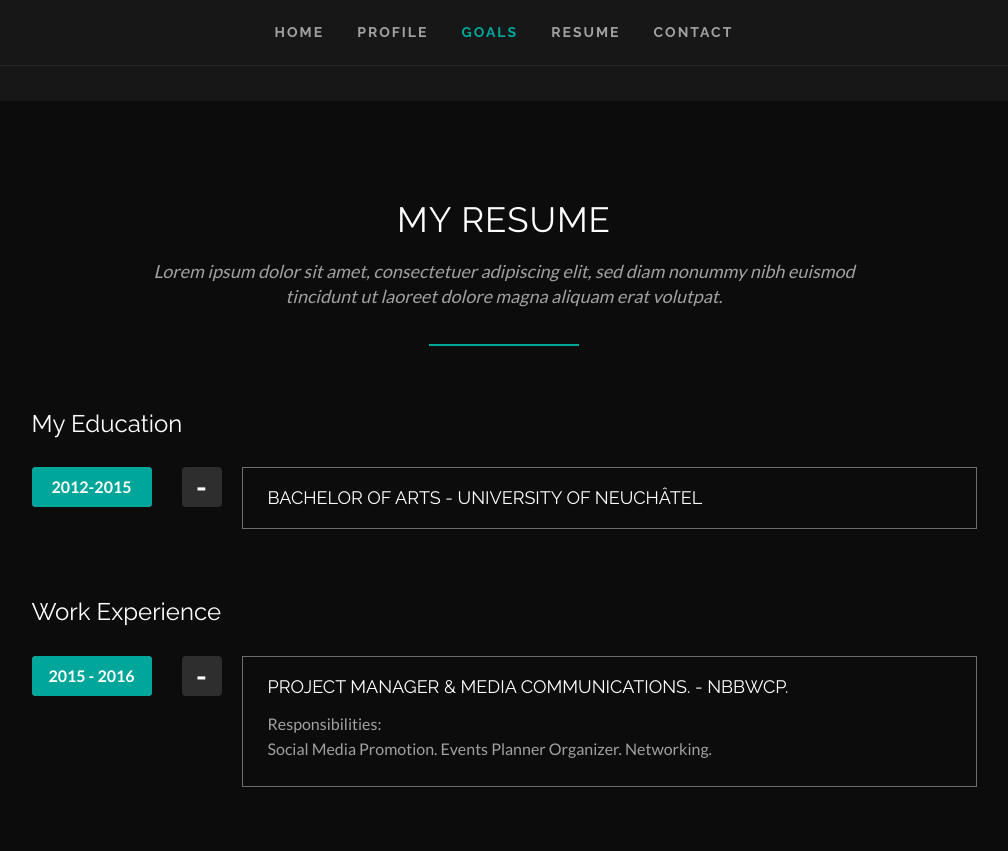
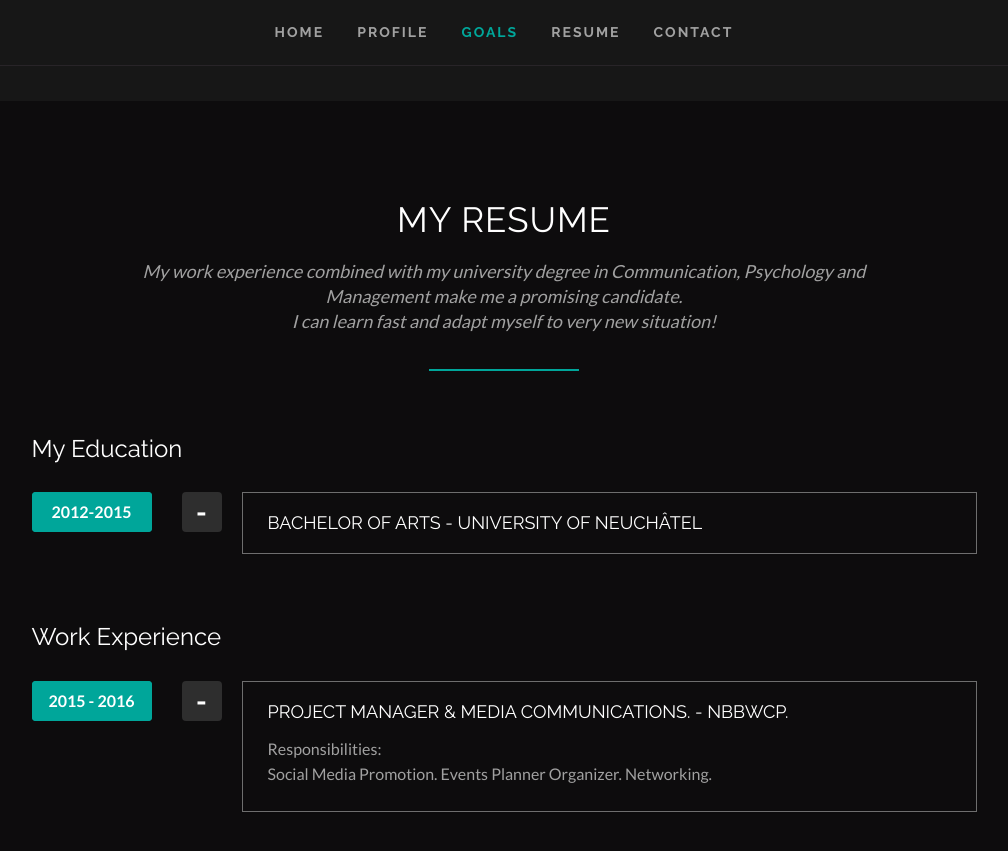
Before and after one commit to clearcareer/GaelFleissner, a Jekyll site: the page built from index.html, in a window 1280 px wide and 900 px high, scrolled down 2125 px. Shown: the top 851 px of the window, without its empty margins (136-1144 px from the left). Built offline with Jekyll 4.4.1, drawn with Linux system fonts in a browser that asks for light colours; some web fonts are replaced.

Commit message:
Updated '/index.html' via CloudCannon

```diff
--- a/index.html
+++ b/index.html
@@ -290,9 +290,7 @@
                     <div class="col-md-8 col-md-offset-2 text-center">
                         <h2 class="section-title editable">My Resume</h2>
 
-                        <p class="section-subtitle editable">
-                            Lorem ipsum dolor sit amet, consectetuer adipiscing elit, sed diam nonummy nibh euismod tincidunt ut laoreet dolore magna aliquam erat volutpat.
-                        </p>
+                        <p class="section-subtitle editable">My work experience combined with my university degree in Communication, Psychology and Management make me a promising candidate.<br />I can learn fast and adapt myself to very new situation!</p>
 
                         <span class="divider center"></span>
                     </div>
```
